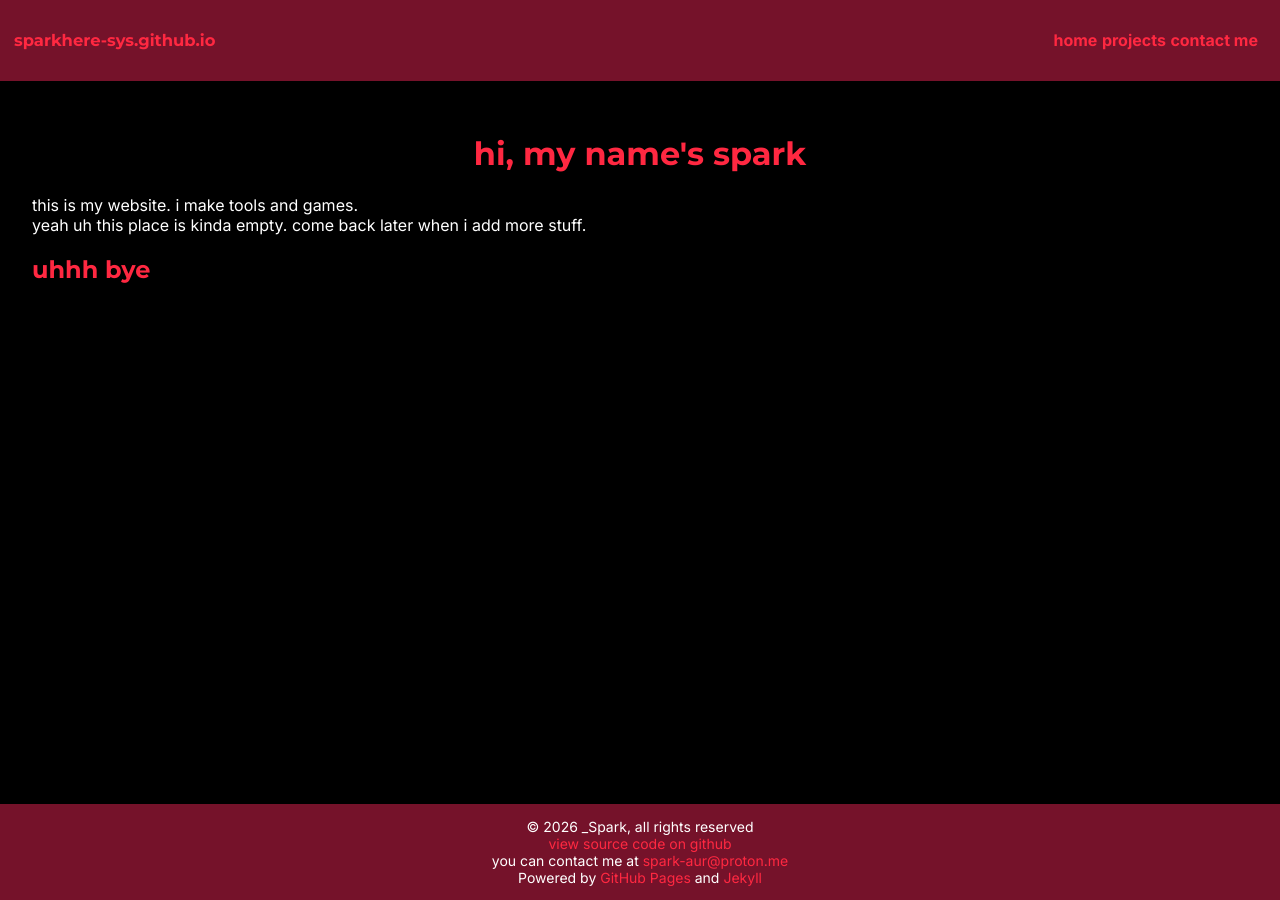
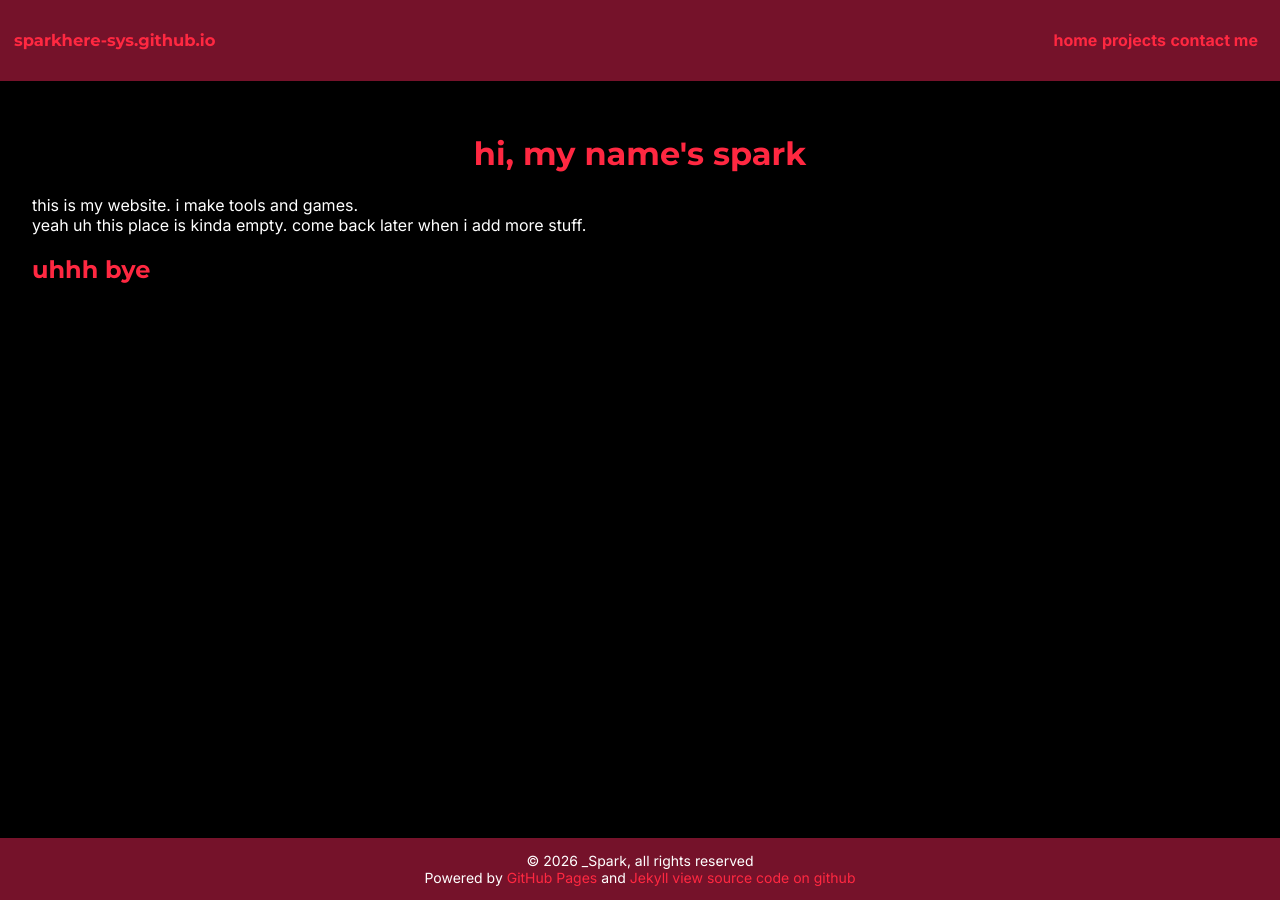
Before and after one commit to sparkhere-sys/sparkhere-sys.github.io, a Jekyll site: the page built from index.html, in a window 1280 px wide. Built offline with Jekyll 4.4.1, drawn with Linux system fonts in a browser that asks for light colours.

Commit message:
update footer

```diff
--- a/_includes/footer.html
+++ b/_includes/footer.html
@@ -3,11 +3,9 @@
 <div class="mid-align">
 © 2026 _Spark, all rights reserved <br>
 
+Powered by <a href="https://pages.github.com/">GitHub Pages</a> and <a href="https://jekyllrb.com/">Jekyll</a>
+
 <a href="https://github.com/sparkhere-sys/sparkhere-sys.github.io">view source code on github</a> <br>
-
-you can contact me at <a href="mailto:spark-aur@proton.me">spark-aur@proton.me</a> <br>
-
-Powered by <a href="https://pages.github.com/">GitHub Pages</a> and <a href="https://jekyllrb.com/">Jekyll</a>
 </div>
 
 </footer>
```
